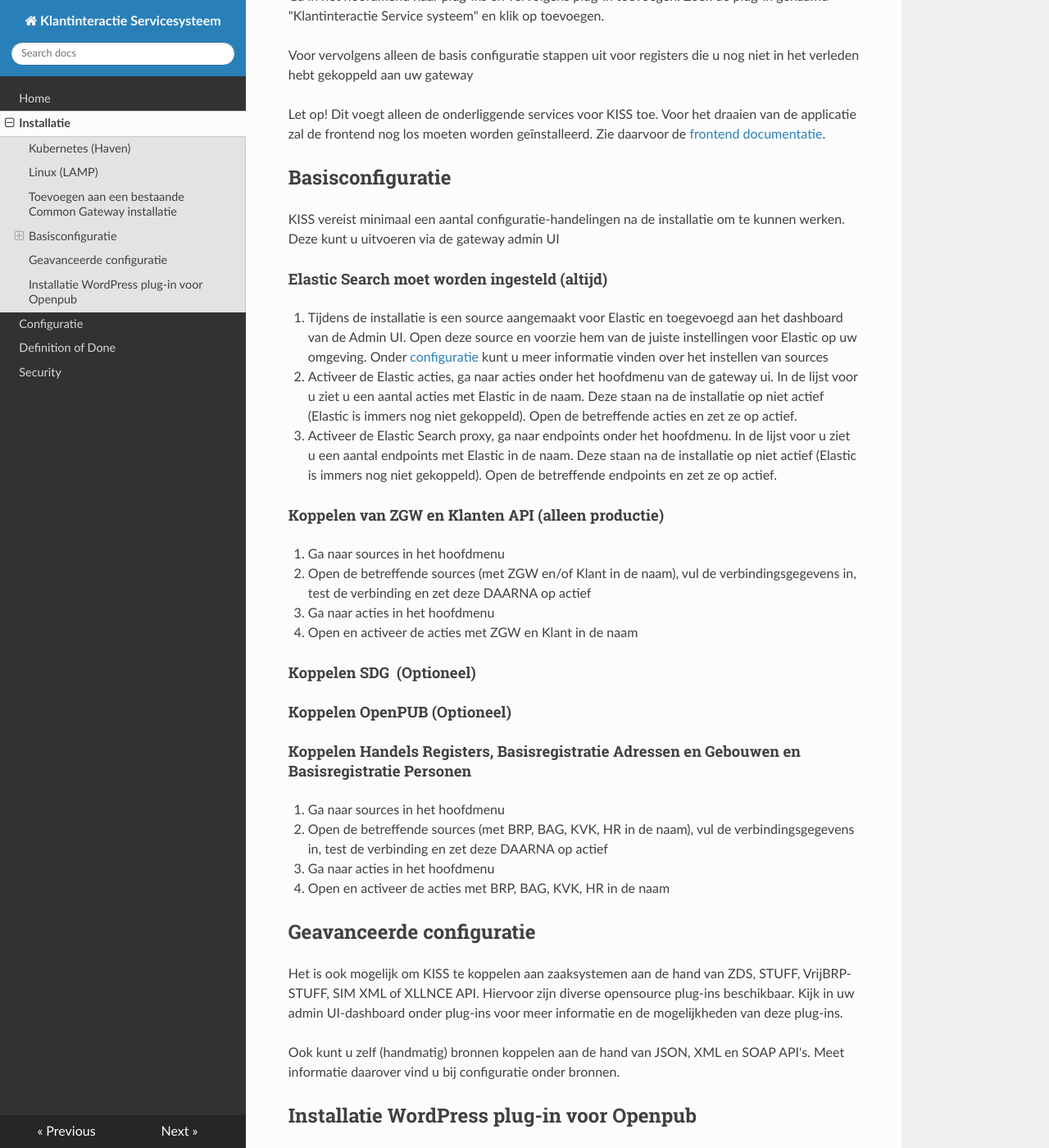
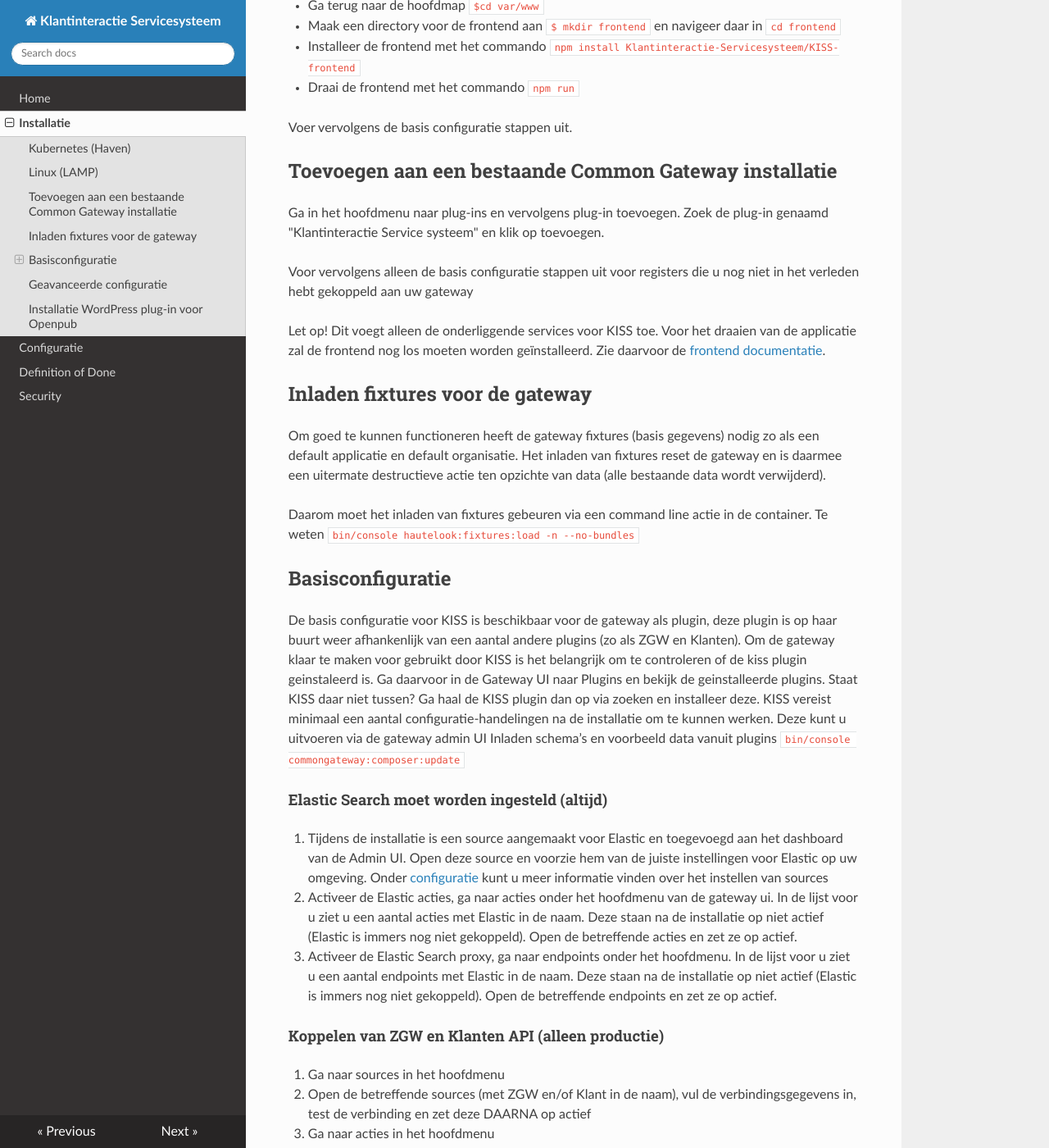
Before and after one commit to Klantinteractie-Servicesysteem/.github, an MkDocs documentation site: the page built from docs/INSTALLATION.md, in a window 1280 px wide and 1400 px high, scrolled down 1601 px. Shown: the whole window at 82% size. Built offline with MkDocs 1.6.1, drawn with Linux system fonts in a browser that asks for light colours; nearby versions of some CDN libraries; some of the changed text lies outside the part shown.

Commit message:
Update INSTALLATION.md

```diff
--- a/docs/INSTALLATION.md
+++ b/docs/INSTALLATION.md
@@ -22,20 +22,26 @@
 
 Alle bovenstaande opties laten het toe om tijdens de installatie keuzes te maken met betrekking tot wat er in de installatie wordt geïnstalleerd of wellicht al beschikbaar is binnen de organisatie (b.v. Elastic) en geven keuzes met betrekking tot database (MySQL, PostgreSQL MongoDB, CloudDB, MSSQL, Oracle DB). Meer informatie over de installatie opties en hoe deze te gebruiken vindt u op Artifacthub.
 
-Na installatie op Kubernetes hoeven de basis configuratie stappen alleen te worden uitgevoerd als het een productieomgeving betreft. En kan de stap koppelen Elastic worden overgeslagen (tenzij er binnen de installatie voor gekozen is om Elastic niet mee te installeren)
+Na installatie op Kubernetes moeten er basale configuratie handelingen worden uitgevoerd de bestaan uit de volgende stappen
+1-	Inladen fixtures voor Gateway
+2-	Inladen schema’s, endpoints en eventuele test data (laat geen test data in op productie).
+3-	Installeren eventuele afhankelijkheden ([Installatie WordPress plug-in voor Openpub]())
+4-	Koppelen van externe bronnen ([Elastic Search moet worden ingesteld]())
+
+hoeven de basis configuratie stappen alleen te worden uitgevoerd als het een productieomgeving betreft. En kan de stap koppelen Elastic worden overgeslagen (tenzij er binnen de installatie voor gekozen is om Elastic niet mee te installeren)
 
 ## Linux (LAMP)
 
 Het installeren van KISS op een Linux omgeving vereist enig handwerk
 
 - a. Randvoorwaarden: Een LAMP machine met daarop:
-  - Linux: [min versie]
-  - [Apache](https://ubuntu.com/tutorials/install-and-configure-apache#1-overview): [^2.4]
-  - [MySQL](https://www.digitalocean.com/community/tutorials/how-to-install-mysql-on-ubuntu-20-04): [^5.7]
-  - [PHP](https://www.php.net/manual/en/install.unix.debian.php): [^7.4.0] + extensies
-  - [Composer](https://getcomposer.org/download/): [^2.4.0]
-  - [NPM](https://www.npmjs.com/package/npm): [^9.1]
-- [Elastic search](https://www.elastic.co/) lokaal of als SAAS  (het is mogelijk om Elastic op dezelfde linux machine te draaien, maar niet aanbevolen)
+  - Linux: [min versie]
+  - [Apache](https://ubuntu.com/tutorials/install-and-configure-apache#1-overview): [^2.4]
+  - [MySQL](https://www.digitalocean.com/community/tutorials/how-to-install-mysql-on-ubuntu-20-04): [^5.7]
+  - [PHP](https://www.php.net/manual/en/install.unix.debian.php): [^7.4.0] + extensies
+  - [Composer](https://getcomposer.org/download/): [^2.4.0]
+  - [NPM](https://www.npmjs.com/package/npm): [^9.1]
+- [Elastic search](https://www.elastic.co/) lokaal of als SAAS  (het is mogelijk om Elastic op dezelfde linux machine te draaien, maar niet aanbevolen)
 - Een OAuth2 compatible identity provider, bijvoorbeeld [DEX](https://dexidp.io/), [Keycloak](https://www.keycloak.org/) of ADFS
 
 1. Log in op de bovenstaande lamp machine
@@ -58,21 +64,26 @@
 
 Let op! Dit voegt alleen de onderliggende services voor KISS toe. Voor het draaien van de applicatie zal de frontend nog los moeten worden geïnstalleerd. Zie daarvoor de [frontend documentatie](https://github.com/Klantinteractie-Servicesysteem/KISS-frontend#readme).
 
+## Inladen fixtures voor de gateway
+Om goed te kunnen functioneren heeft de gateway fixtures (basis gegevens) nodig zo als een default applicatie en default organisatie. Het inladen van fixtures reset de gateway en is daarmee een uitermate destructieve actie ten opzichte van data (alle bestaande data wordt verwijderd).
+
+Daarom moet het inladen van fixtures gebeuren via een command line actie in de container. Te weten ` bin/console hautelook:fixtures:load -n --no-bundles`
 ## Basisconfiguratie
-
+De basis configuratie voor KISS is beschikbaar voor de gateway als plugin, deze plugin is op haar buurt weer afhankenlijk van een aantal andere plugins (zo als ZGW en Klanten). Om de gateway klaar te maken voor gebruikt door KISS is het belangrijk om te controleren of de kiss plugin geinstaleerd is. Ga daarvoor in de Gateway UI naar Plugins en bekijk de geinstalleerde plugins. Staat KISS daar niet tussen? Ga haal de KISS plugin dan op via zoeken en installeer deze.
 KISS vereist minimaal een aantal configuratie-handelingen na de installatie om te kunnen werken. Deze kunt u uitvoeren via de gateway admin UI
-
+Inladen schema’s en voorbeeld data vanuit plugins
+`bin/console commongateway:composer:update`
 #### Elastic Search moet worden ingesteld (altijd)
 1. Tijdens de installatie is een source aangemaakt voor Elastic en toegevoegd aan het dashboard van de Admin UI. Open deze source en voorzie hem van de juiste instellingen voor Elastic op uw omgeving. Onder [configuratie](/docs/CONFIGURATIE.md) kunt u meer informatie vinden over het instellen van sources
 2. Activeer de Elastic acties, ga naar acties onder het hoofdmenu van de gateway ui. In de lijst voor u ziet u een aantal acties met Elastic in de naam. Deze staan na de installatie op niet actief (Elastic is immers nog niet gekoppeld). Open de betreffende acties en zet ze op actief.
 3. Activeer de Elastic Search proxy, ga naar endpoints onder het hoofdmenu. In de lijst voor u ziet u een aantal endpoints met Elastic in de naam. Deze staan na de installatie op niet actief (Elastic is immers nog niet gekoppeld). Open de betreffende endpoints en zet ze op actief.
+
 #### Koppelen van ZGW en Klanten API (alleen productie)
 1. Ga naar sources in het hoofdmenu
 2. Open de betreffende sources (met ZGW en/of Klant in de naam), vul de verbindingsgegevens in, test de verbinding en zet deze DAARNA op actief
 3. Ga naar acties in het hoofdmenu
 4. Open en activeer de acties met ZGW en Klant in de naam
-#### Koppelen SDG  (Optioneel)
-#### Koppelen OpenPUB (Optioneel)
+
 #### Koppelen Handels Registers, Basisregistratie Adressen en Gebouwen en Basisregistratie Personen
 1. Ga naar sources in het hoofdmenu
 2. Open de betreffende sources (met BRP, BAG, KVK, HR in de naam), vul de verbindingsgegevens in, test de verbinding en zet deze DAARNA op actief
```
